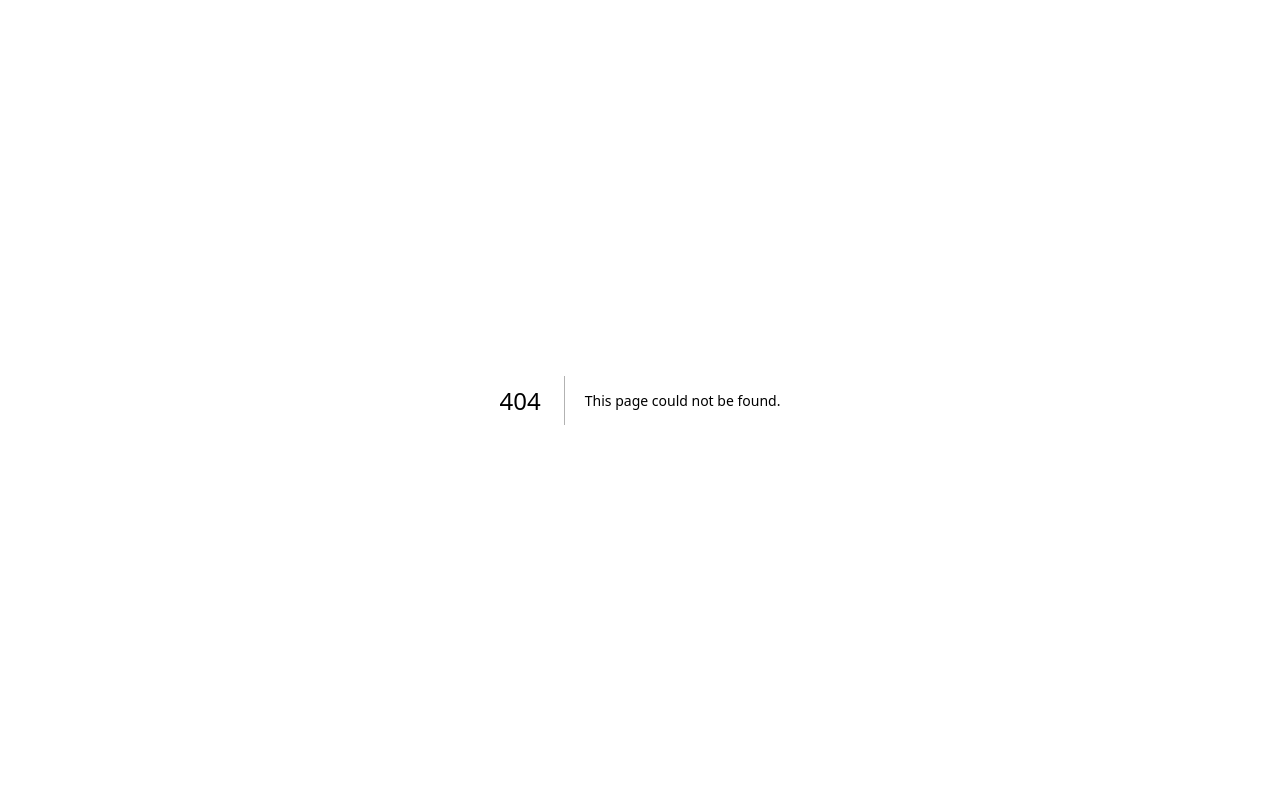
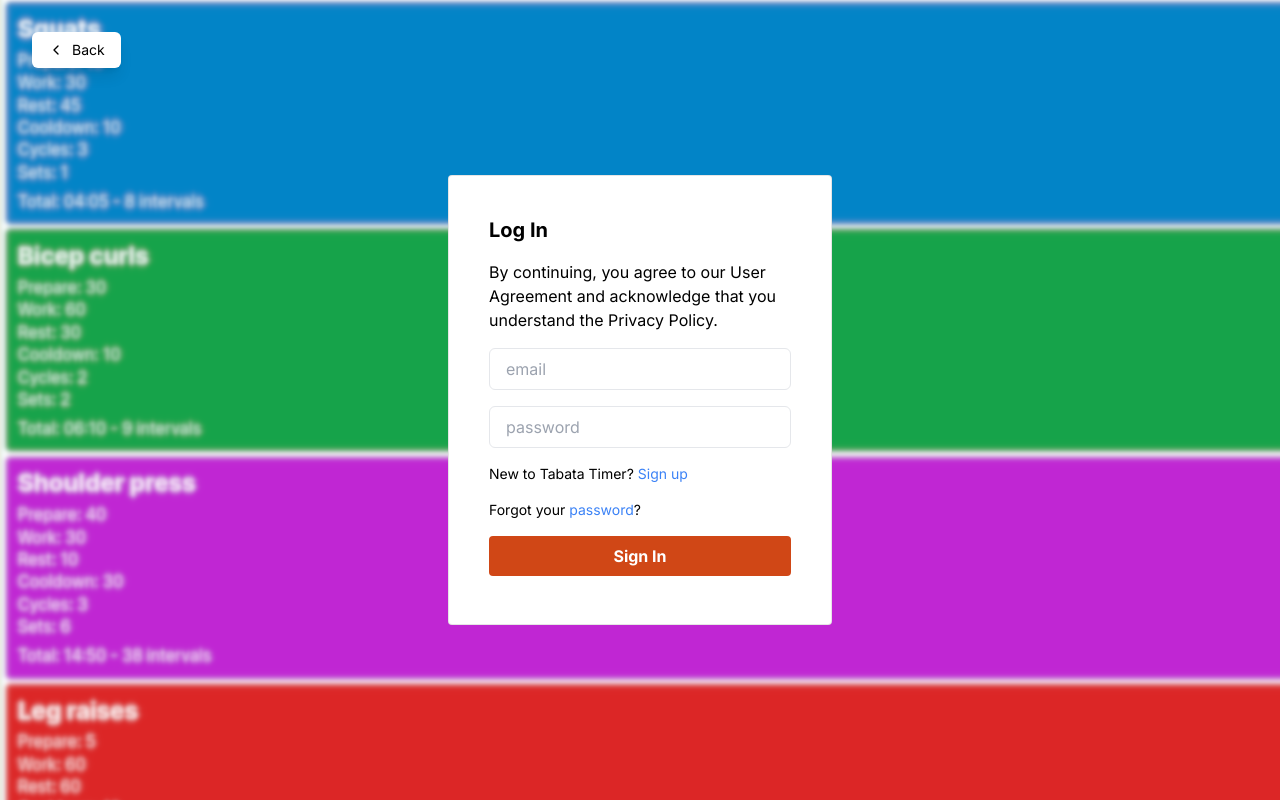
Before and after one commit to Lewisjohnward/tabata-timer, a Next.js app: page /auth/login in a window 1280 px wide. Before the commit this address had no page. Built offline with nearby package versions, Linux system fonts and the light colour scheme.

Commit message:
moved pages to auth

```diff
--- a/src/app/login/page.tsx
+++ b/src/app/auth/login/page.tsx
@@ -37,14 +37,14 @@
         <div className="space-y-4">
           <div className="flex">
             <p className="text-sm pr-1">New to Tabata Timer?</p>
-            <Link href="/signup" className="text-blue-500 text-sm">
+            <Link href="/auth/signup" className="text-blue-500 text-sm">
               Sign up
             </Link>
           </div>
           <div className="flex">
             <p className="text-sm pr-1">Forgot your</p>
             <Link
-              href="/forgotpassword"
+              href="/auth/forgotpassword"
               className="text-blue-500 text-sm hover:underline"
             >
               password
--- a/src/app/components/backButton.tsx
+++ b/src/app/components/backButton.tsx
@@ -3,7 +3,7 @@
 const BackButton = () => {
   return (
     <Link
-      href="/login"
+      href="/auth/login"
       className="absolute top-2 left-2 text-xl p-2 hover:bg-gray-200 rounded-full"
     >
       <BiArrowBack />
--- a/src/app/components/header.tsx
+++ b/src/app/components/header.tsx
@@ -90,7 +90,7 @@
             </>
           ) : (
             <Link
-              href="/login"
+              href="/auth/login"
               className="bg-black/20 px-4 py-2 rounded shadow hover:bg-black/40"
             >
               Login/Sign up
```
Also changed, not shown: src/app/auth/forgotpassword/page.tsx (renamed from src/app/forgotpassword/page.tsx), src/app/auth/login/messages.tsx (renamed from src/app/login/messages.tsx), src/app/auth/resetpassword/page.tsx (renamed from src/app/resetpassword/page.tsx), src/app/auth/signup/page.tsx (renamed from src/app/signup/page.tsx).
